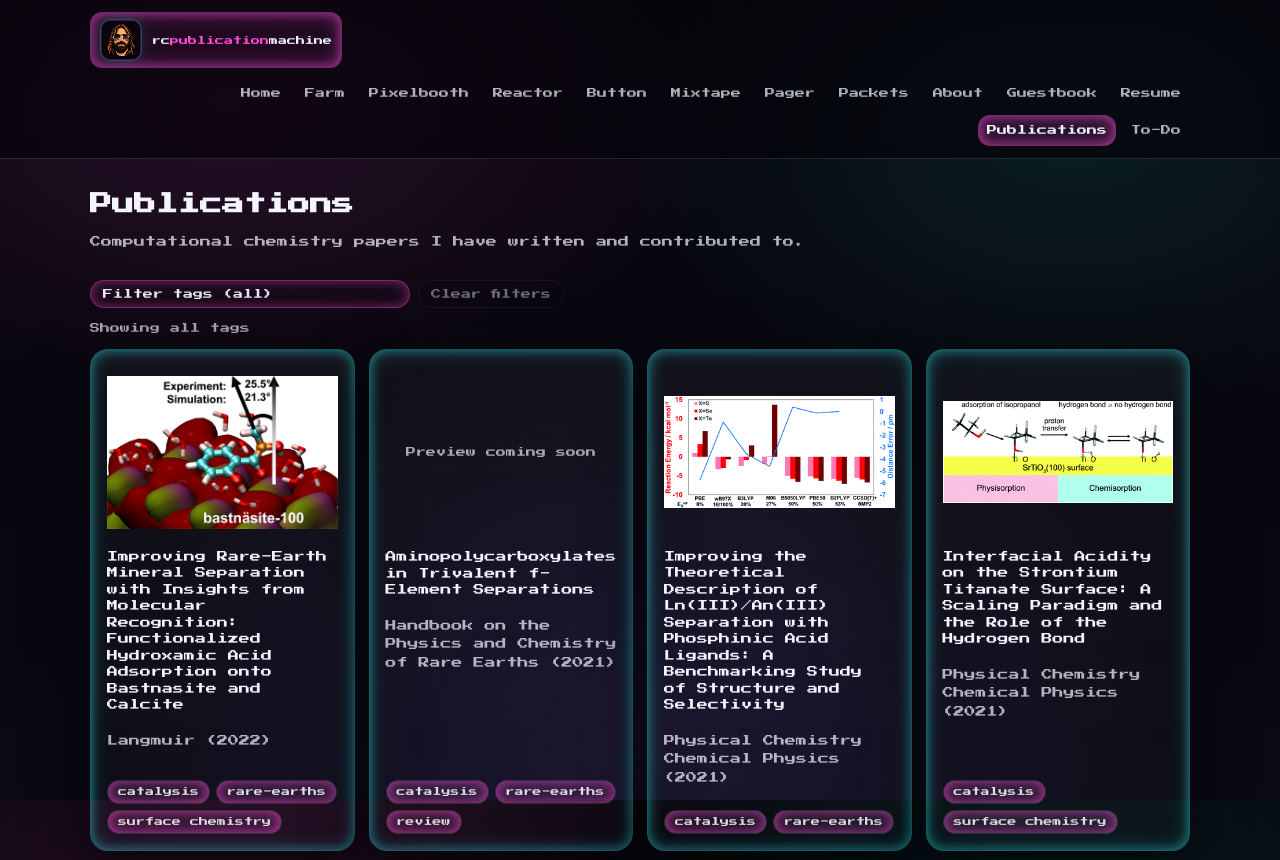
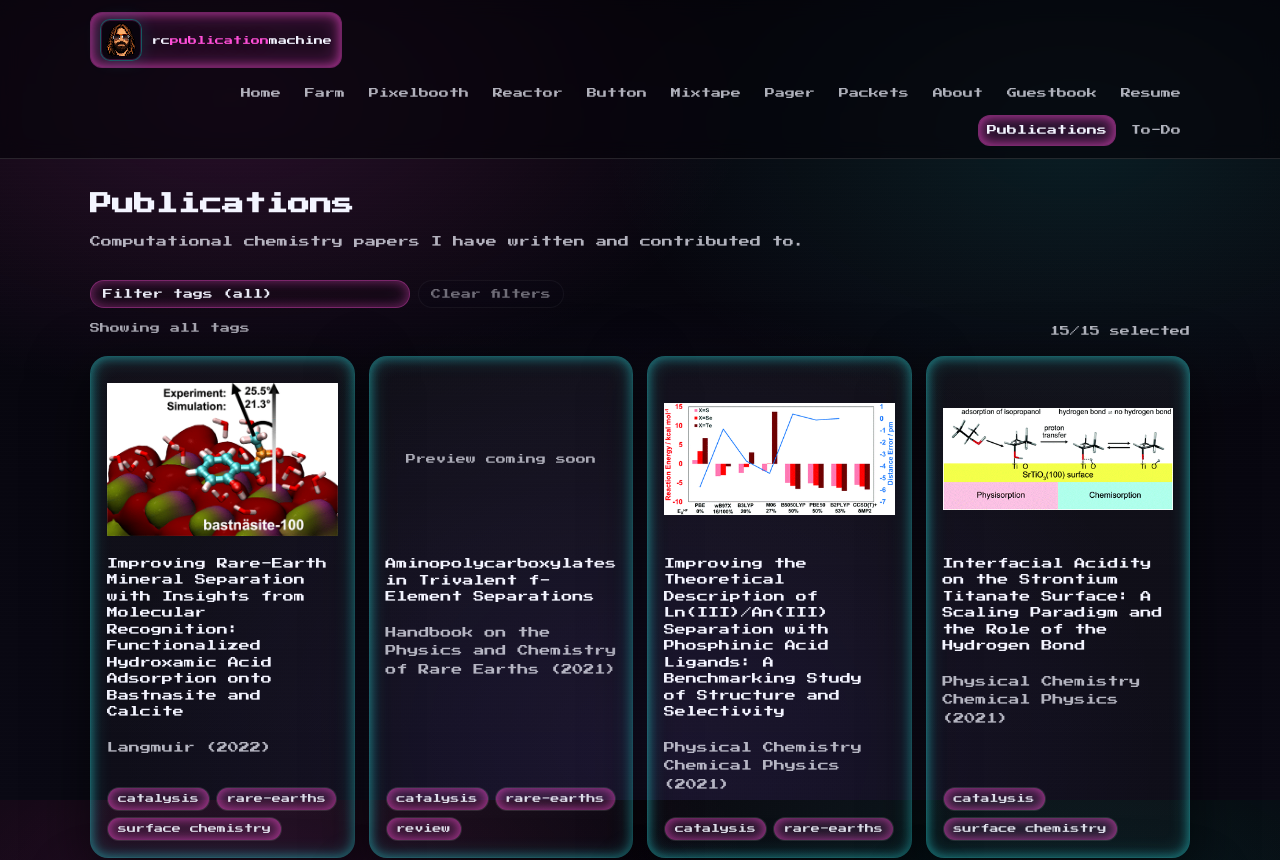
Before and after one commit to rccolamachine/project-site, a Next.js app: page /publications in a window 1280 px wide. Shown: the top 860 px of the page. Built offline with nearby package versions, Linux system fonts and the light colour scheme.

Commit message:
tweaking tags

```diff
--- a/app/publications/PublicationsClient.js
+++ b/app/publications/PublicationsClient.js
@@ -126,6 +126,9 @@ export default function PublicationsClient({ publications }) {
             {tag} x
           </button>
         )) : <span className={styles.showingAll}>Showing all tags</span>}
+        <span className={styles.selectionCount}>
+          {filteredPublications.length}/{publications.length} selected
+        </span>
       </div>
 
       <div className={styles.publicationsGrid}>
--- a/app/publications/publications.module.css
+++ b/app/publications/publications.module.css
@@ -100,6 +100,17 @@
 .showingAll {
   font-size: 10px;
   color: rgba(243, 244, 255, 0.68);
+}
+
+.selectionCount {
+  margin-left: auto;
+  display: inline-flex;
+  align-items: center;
+  min-height: 24px;
+  font-size: 10px;
+  line-height: 1.3;
+  color: rgba(243, 244, 255, 0.74);
+  white-space: nowrap;
 }
 
 .publicationCard {
```
